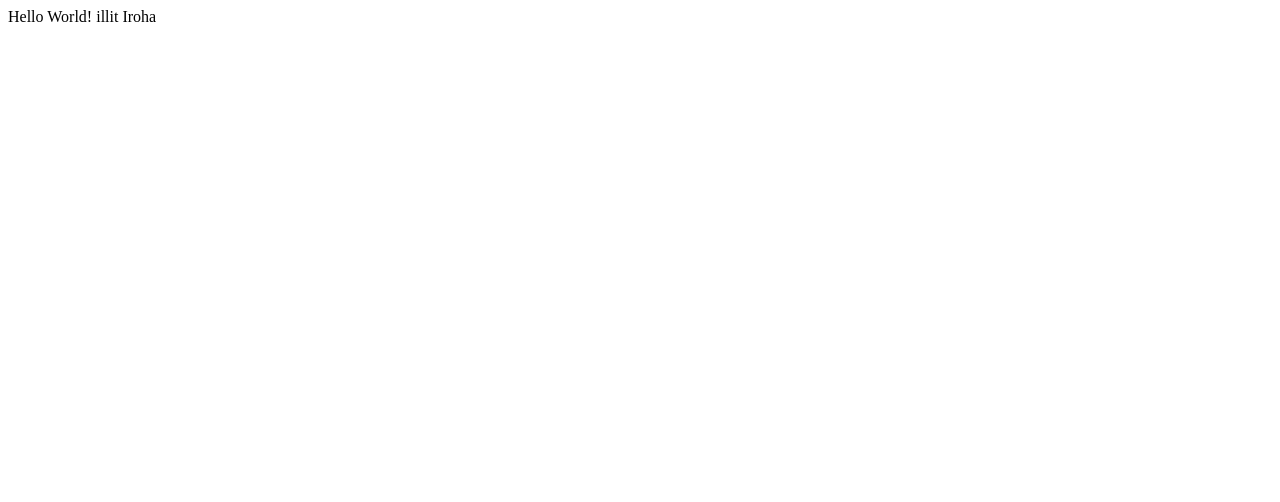
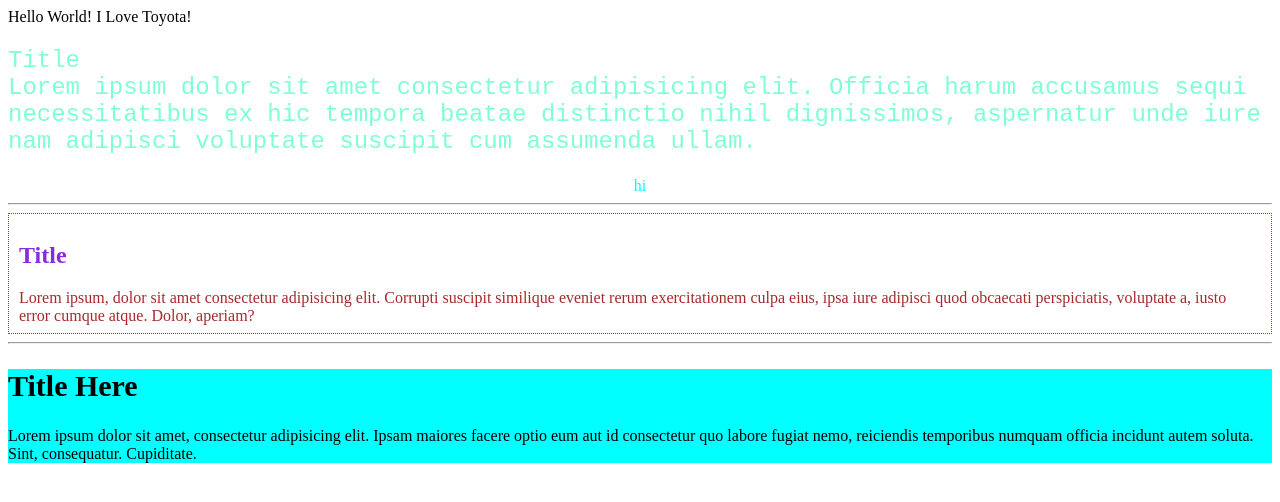
Before and after one commit to Hojin-Choi08/web_dev2026, a plain HTML site: page index.html in a window 1280 px wide. Drawn offline with Linux system fonts and the light colour scheme.

Commit message:
feb5 done

```diff
--- a/index.html
+++ b/index.html
@@ -1,10 +1,72 @@
 <html>
   <head>
     <title>Asa</title>
+    <style>
+      .sectionWrapper1 {
+        color: blueviolet;
+        border: 1px;
+        border-style: dotted;
+        padding: 8px 10px;
+      }
+      .sectionWrapper1 h1 {
+        font-size: 24px;
+      }
+      .sectionWrapper1 .body {
+        color: brown;
+      }
+    </style>
+    <link rel="stylesheet" href="style.css" />
   </head>
   <body>
-    Hello World!
+    Hello World! I Love Toyota!
+    <h1></h1>
+    <section
+      style="
+        color: aquamarine;
+        font-size: 24;
+        font-family: &quot;Courier New&quot;, Courier, monospace;
+      "
+    >
+      <div>Title</div>
+      <div>
+        Lorem ipsum dolor sit amet consectetur adipisicing elit. Officia harum
+        accusamus sequi necessitatibus ex hic tempora beatae distinctio nihil
+        dignissimos, aspernatur unde iure nam adipisci voluptate suscipit cum
+        assumenda ullam.
+      </div>
+    </section>
+    <h1></h1>
+    <section
+      style="
+        display: flex;
+        align-items: center;
+        justify-content: center;
+        margin-top: 4px 5px;
+        color: aqua;
+      "
+    >
+      <div>hi</div>
+    </section>
 
-    illit Iroha
+    <hr />
+    <section class="sectionWrapper1">
+      <h1>Title</h1>
+      <div class="body">
+        Lorem ipsum, dolor sit amet consectetur adipisicing elit. Corrupti
+        suscipit similique eveniet rerum exercitationem culpa eius, ipsa iure
+        adipisci quod obcaecati perspiciatis, voluptate a, iusto error cumque
+        atque. Dolor, aperiam?
+      </div>
+    </section>
+    <hr />
+    <section class="sectionWrapper2">
+      <h1>Title Here</h1>
+      <div class="body">
+        Lorem ipsum dolor sit amet, consectetur adipisicing elit. Ipsam maiores
+        facere optio eum aut id consectetur quo labore fugiat nemo, reiciendis
+        temporibus numquam officia incidunt autem soluta. Sint, consequatur.
+        Cupiditate.
+      </div>
+    </section>
   </body>
 </html>
--- /dev/null
+++ b/style.css
@@ -0,0 +1,6 @@
+.sectionwrapper2 {
+  background-color: aqua;
+}
+.sectionwrapper2 h1 {
+  font-size: 30px;
+}
```
